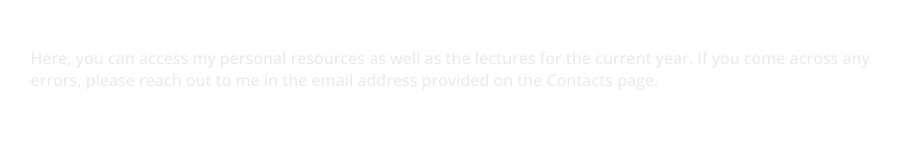
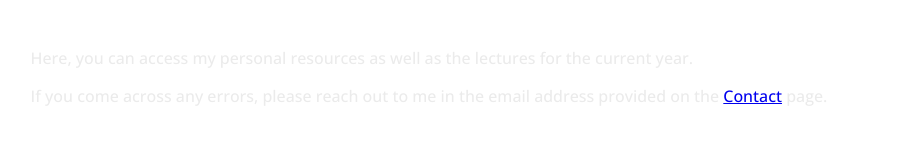
Before and after one commit to vegh-barnabas/veghbarni, a Next.js app: page / in a window 1280 px wide. Shown: the part 226-370 px from the top of the page, without its empty margins (167-1067 px from the left). Built offline with nearby package versions, Linux system fonts and the light colour scheme.

Commit message:
refactor(home): change wording

```diff
--- a/src/app/page.tsx
+++ b/src/app/page.tsx
@@ -1,5 +1,6 @@
 import "animate.css";
 import Navbar from "./components/navbar/navbar";
+import Link from "next/link";
 
 export default function Home() {
   return (
@@ -10,8 +11,11 @@ export default function Home() {
         <h1>Welcome to my page!</h1>
         <p>
           Here, you can access my personal resources as well as the lectures for
-          the current year. If you come across any errors, please reach out to
-          me in the email address provided on the Contacts page.
+          the current year.
+        </p>
+        <p>
+          If you come across any errors, please reach out to me in the email
+          address provided on the <Link href="/contact">Contact</Link> page.
         </p>
       </div>
     </>
```
